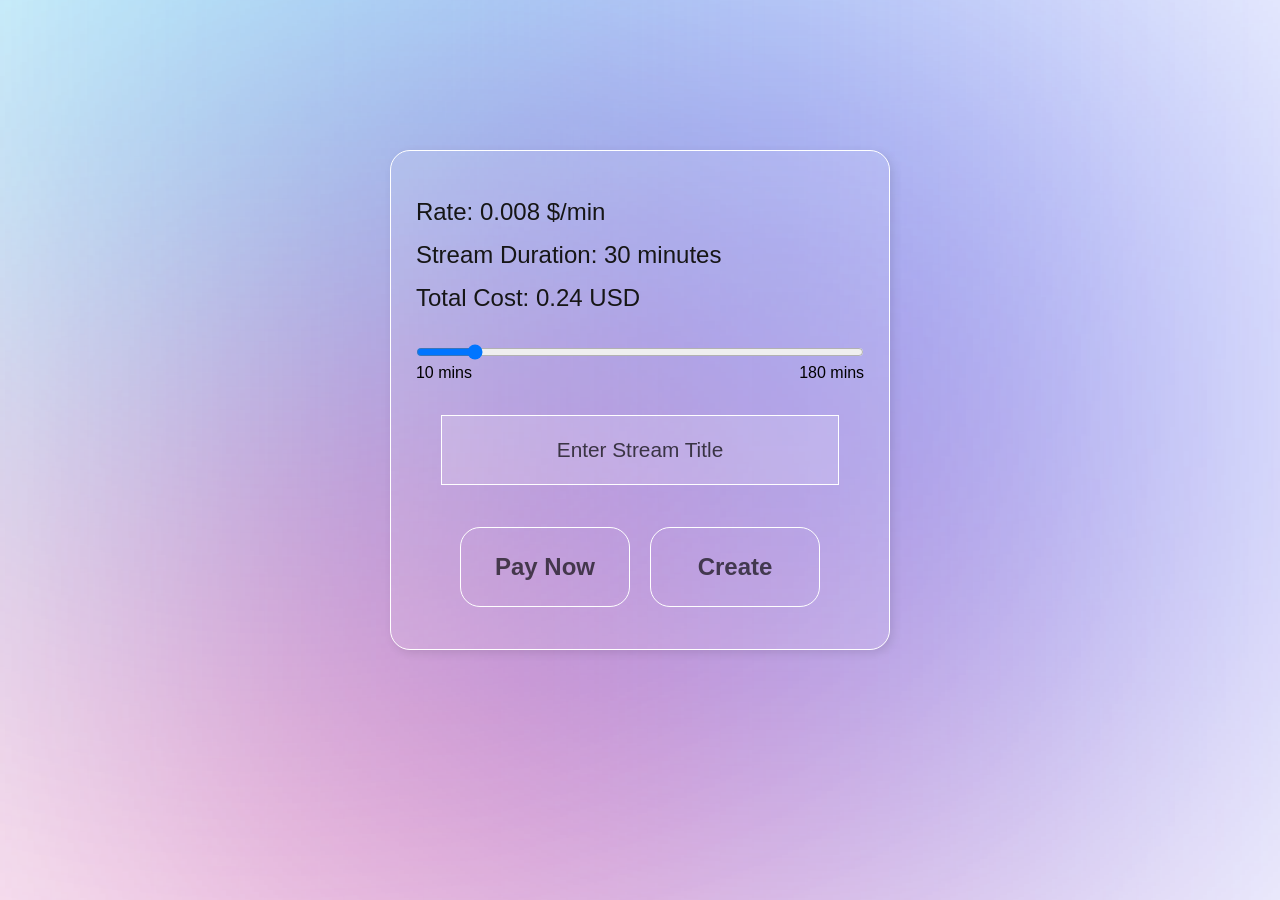
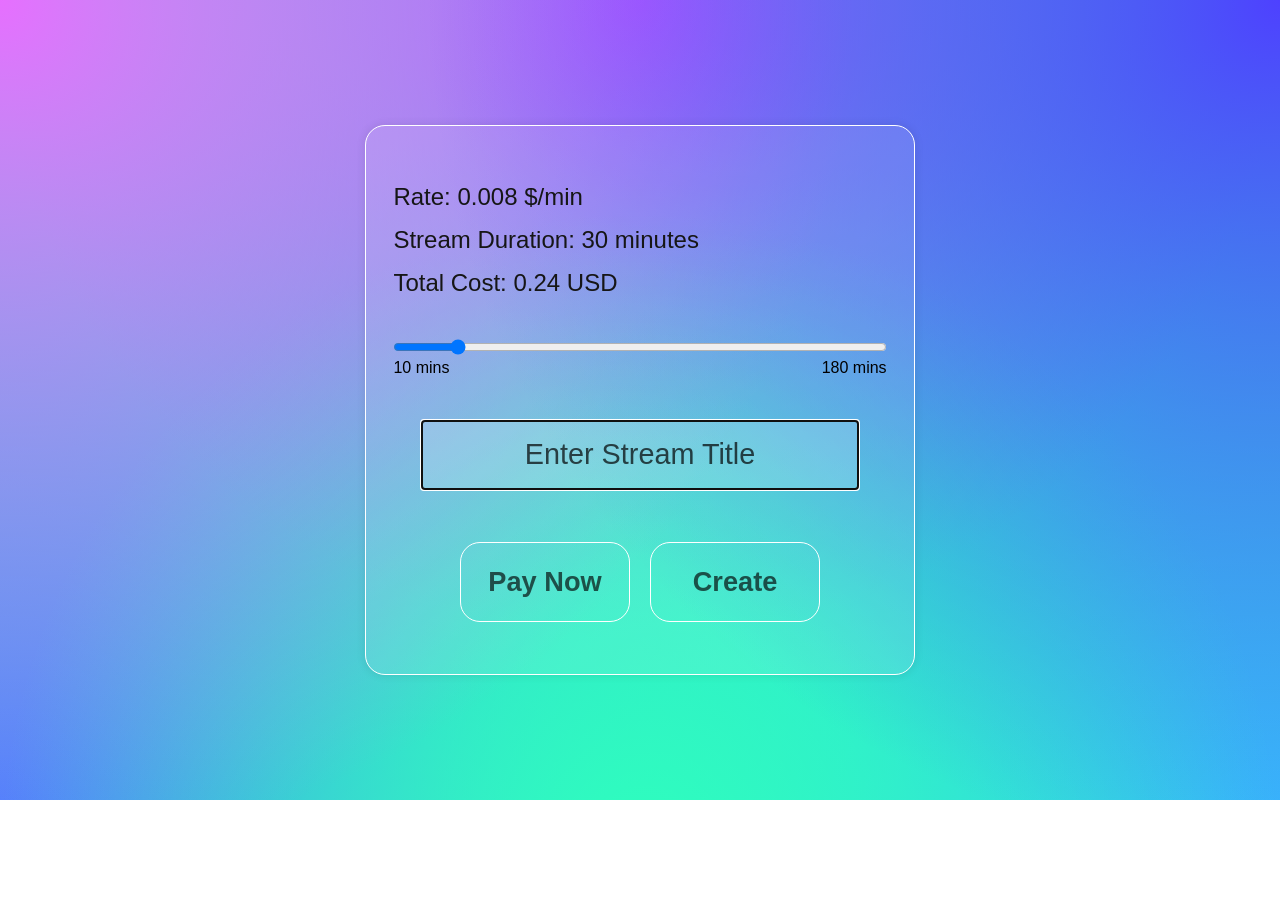
Before and after one commit to theanuragshukla/TheBizzzaire, a website: page public/create.html in a window 1280 px wide. After the commit the page ends 800 px from the top, so only its background shows below. Drawn offline with Linux system fonts and the light colour scheme.

Commit message:
Responsive index and create(1)

```diff
--- a/public/create.html
+++ b/public/create.html
@@ -9,9 +9,7 @@
 		<link rel="stylesheet" href="static/css/create.css">
 	</head>
 	<body>
-		<span class="bg"></span>
-		<span class="bg"></span>
-		<span class="bg"></span>
+
 
 		<div id="main" class="main">
 
@@ -31,7 +29,7 @@
 			</div>
 
 
-			<input id="name" class="name" type="text" placeholder="Enter Stream Title" />
+			<input id="name" class="name" type="text"  autofocus="autofocus" placeholder="Enter Stream Title" />
 	<div class="btns">
 
 			<button onclick="payFirst()" class="submit">Pay Now</button>
--- a/public/static/css/create.css
+++ b/public/static/css/create.css
@@ -7,7 +7,8 @@
 }
 
 body{
-
+	background-image: url(../assets/rose-petals.svg);
+	background-size: cover;
 display: flex;
 align-items: center;
 justify-content: center;
@@ -24,7 +25,7 @@ overflow: hidden;
 	justify-content: space-evenly;
 	flex-direction: column;
 	background-color: rgba(255, 255, 255, 0.1);
-	box-shadow: 3px 3px 10px rgb(0, 0, 0, 0.1);
+	box-shadow: 0px 0px 10px rgb(0, 0, 0, 0.1);
 	border-radius: 20px;
 	border: 1px solid white;
 }
@@ -66,7 +67,7 @@ overflow: hidden;
 	width: 80%;
 	/* display: block; */
 	/* margin: auto; */
-	font-size: 1.3rem;
+	font-size: 1.5rem;
 	text-align: center;
 	background-color: rgba(255, 255, 255, 0.15);
 	color: rgb(0, 0, 0, 0.7);
@@ -78,80 +79,7 @@ overflow: hidden;
   }
 
 
-.bg{
-	width: 500px;
-	height: 500px;
-	position: absolute;
-	filter: blur(300px);
 
-}
-
-
-.bg:nth-child(1){
-	background-color: rgb(2, 238, 255);
-	top: -200px;
-	left: 20px;
-/*	animation-name: animate1;*/
-	animation-duration: 5s;
-	animation-iteration-count: infinite;
-	animation-timing-function: linear;
-}
-.bg:nth-child(2){
-
-	background-color: rgb(0, 45, 247);
-	width: 600px;
-	height: 600px;
-	top: 100px;
-	right:200px;
-/*	animation-name: animate2;*/
-	animation-duration: 5s;
-	animation-iteration-count: infinite;
-	animation-timing-function: linear;
-}
-.bg:nth-child(3){
-
-	background-color: rgb(255, 0, 98);
-	top: 50%;
-	left: 200px;
-/*	animation-name: animate3;*/
-	animation-duration: 5s;
-	animation-iteration-count: infinite;
-	animation-timing-function: linear;
-}
-
-@keyframes animate1{
-	0%{
-		background-color: rgb(2, 238, 255);
-	}
-	50%{
-		background-color: rgb(19, 2, 255);
-	}
-	100%{
-		background-color: rgb(2, 238, 255);
-	}
-}
-@keyframes animate2{
-	0%{
-		background-color: rgb(0, 45, 247);
-	}
-	50%{
-		background-color: rgb(0, 247, 165);
-	}
-	100%{
-		background-color: rgb(0, 45, 247);
-	}
-}
-@keyframes animate3{
-	0%{
-		background-color: rgb(255, 0, 98);
-	}
-	50%{
-		background-color: rgb(140, 0, 255);
-	}
-	100%{
-		background-color: rgb(255, 0, 98);
-	}
-}
 
 .btns {
 	display: flex;
@@ -181,3 +109,40 @@ overflow: hidden;
 .submit:hover{
 	background-color: rgba(255, 255, 255, 0.2);
 }
+@media only screen and (max-width: 600px) {
+	.name{
+		font-size: 1.1rem;
+	}
+	.main {
+		width: 350px;
+		height: 400px;
+	}
+	.submit{
+		font-size: 1.1rem;
+	}
+}
+@media only screen and (min-width: 600px){
+	.name{
+		font-size: 1.4rem;
+	}
+	.main {
+		width: 450px;
+		height: 500px;
+	}
+	.submit{
+		font-size: 1.4rem;
+	}
+}
+
+@media only screen and (min-width: 992px){
+	.name{
+		font-size: 1.8rem;
+	}
+	.main {
+		width: 550px;
+		height: 550px;
+	}
+	.submit{
+		font-size: 1.7rem;
+	}
+}
```
Also changed, not shown: public/index.html (+1 -1 lines), public/static/css/style.css (+29 -24 lines).
